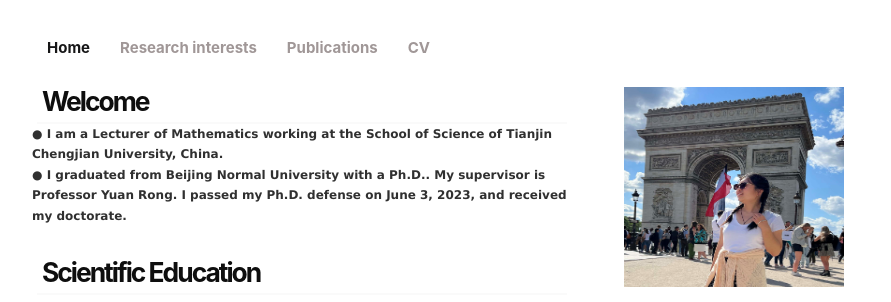
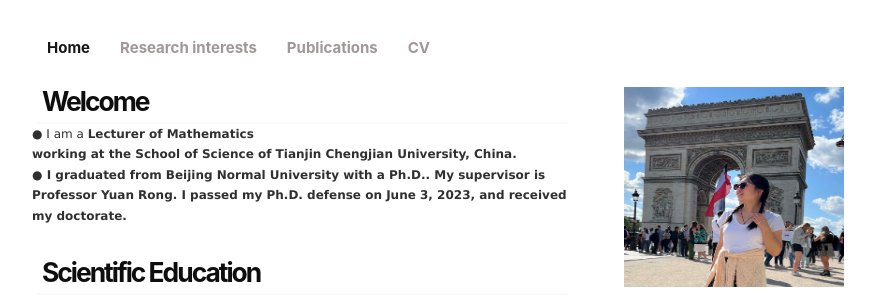
Before and after one commit to MinZhao123/MinZhao, a plain HTML site: page index.html in a window 1280 px wide. Shown: the top 302 px of the page, without its empty margins (172-1063 px from the left). Drawn offline with Linux system fonts and the light colour scheme.

Commit message:
Update index.html
Signed-off-by: Min Zhao <99217682+MinZhao123@users.noreply.github.com>

```diff
--- a/index.html
+++ b/index.html
@@ -41,8 +41,8 @@
 <h2>Welcome</h2>
            <be>
 
-<b>● I am a Lecturer of Mathematics working at the School of Science of Tianjin Chengjian University, China. <br>
-<b>●  I graduated from Beijing Normal University with a Ph.D.. My supervisor is Professor Yuan Rong. I passed my Ph.D. defense on June 3, 2023, and received my doctorate.
+● I am a <b>Lecturer of Mathematics<br> working at the School of Science of Tianjin Chengjian University, China. <br>
+●  I graduated from Beijing Normal University with a Ph.D.. My supervisor is Professor Yuan Rong. I passed my Ph.D. defense on June 3, 2023, and received my doctorate.
 
   <br>
 
```
